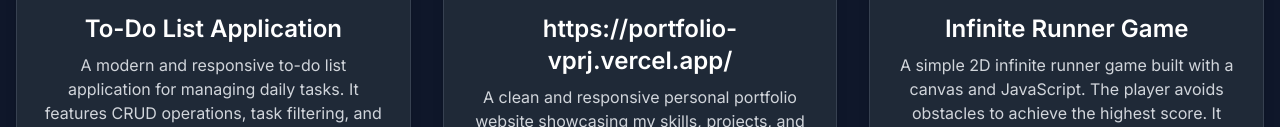
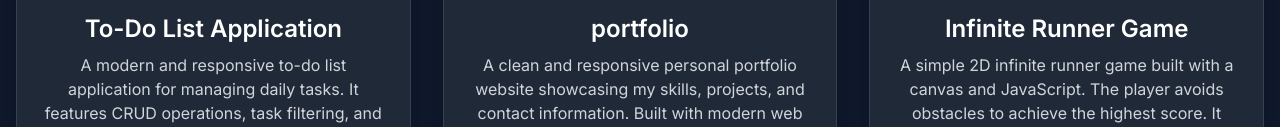
Before and after one commit to vishnnupriiyaa/portfolio, a plain HTML site: page index.html in a window 1280 px wide. Shown: the part 1512-1639 px from the top of the page. Drawn offline with nearby package versions, Linux system fonts and the light colour scheme.

Commit message:
Update index.html

```diff
--- a/index.html
+++ b/index.html
@@ -140,7 +140,7 @@
                 <!-- Project Card 2 -->
                 <div class="project-card bg-gray-800 rounded-xl shadow-lg border border-gray-700 p-6 flex flex-col items-center text-center">
                     <img class="w-full h-48 object-cover rounded-xl mb-4" src="https://placehold.co/600x400/3b82f6/ffffff?text=Portfolio+Website" alt="A screenshot of a personal portfolio website.">
-                    <h3 class="text-2xl font-semibold text-white mb-2">https://portfolio-vprj.vercel.app/</h3>
+                    <h3 class="text-2xl font-semibold text-white mb-2">portfolio</h3>
                     <p class="text-gray-300 mb-4">A clean and responsive personal portfolio website showcasing my skills, projects, and contact information. Built with modern web development practices.</p>
                     <div class="flex flex-wrap gap-2 mb-4">
                         <span class="bg-gray-700 text-gray-200 text-xs font-medium px-2.5 py-1 rounded-full">HTML</span>
```
